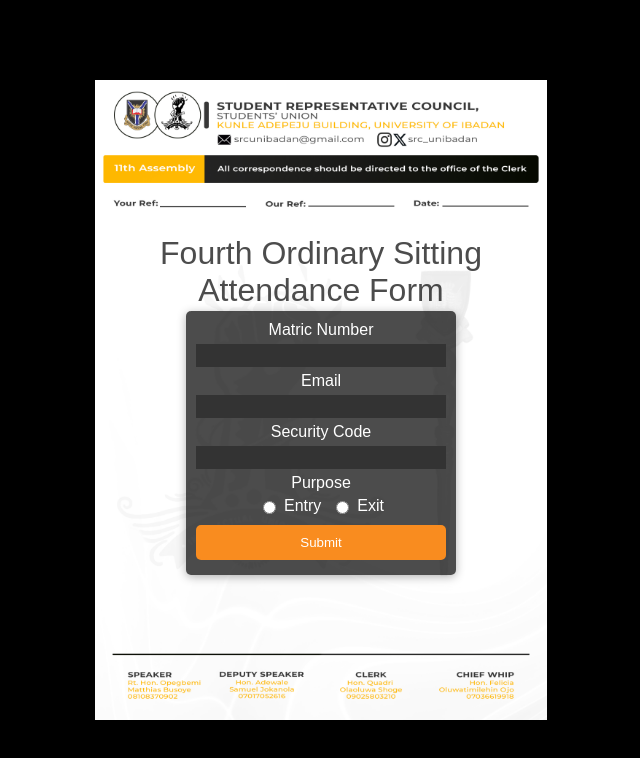
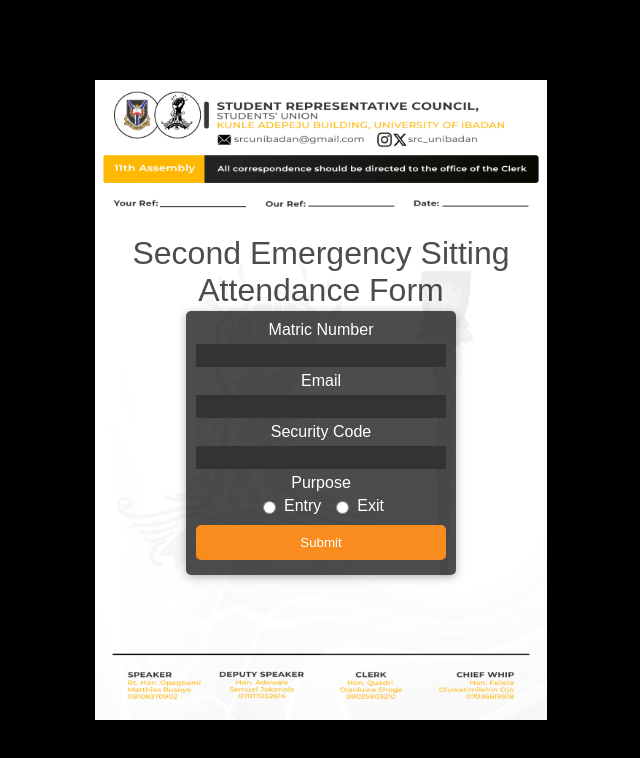
Before and after one commit to srcunibadan/Council-Attendance, a plain HTML site: page index.html in a window 1280 px wide. Shown: the whole page, without its empty margins (319-959 px from the left). Drawn offline with Linux system fonts and the light colour scheme.

Commit message:
Update index.html
Second Emergency Sitting

```diff
--- a/index.html
+++ b/index.html
@@ -11,7 +11,7 @@
     <div class="background">
         <img src="11th Assembly Letter Head.png" alt="11th Assembly UI'SU SRC Attendance">
     </div>
-    <div class="form-header">Fourth Ordinary Sitting Attendance Form</div>
+    <div class="form-header">Second Emergency Sitting Attendance Form</div>
     <div class="form-container">
         <form id="attendanceForm" action="https://docs.google.com/forms/d/e/1FAIpQLSfIf5_0KpsMqAmsSMI-Hpnig5oCTOiqpS7jGu7Ns7AIMDhDIA/formResponse">
             <div class="form-group">
```
